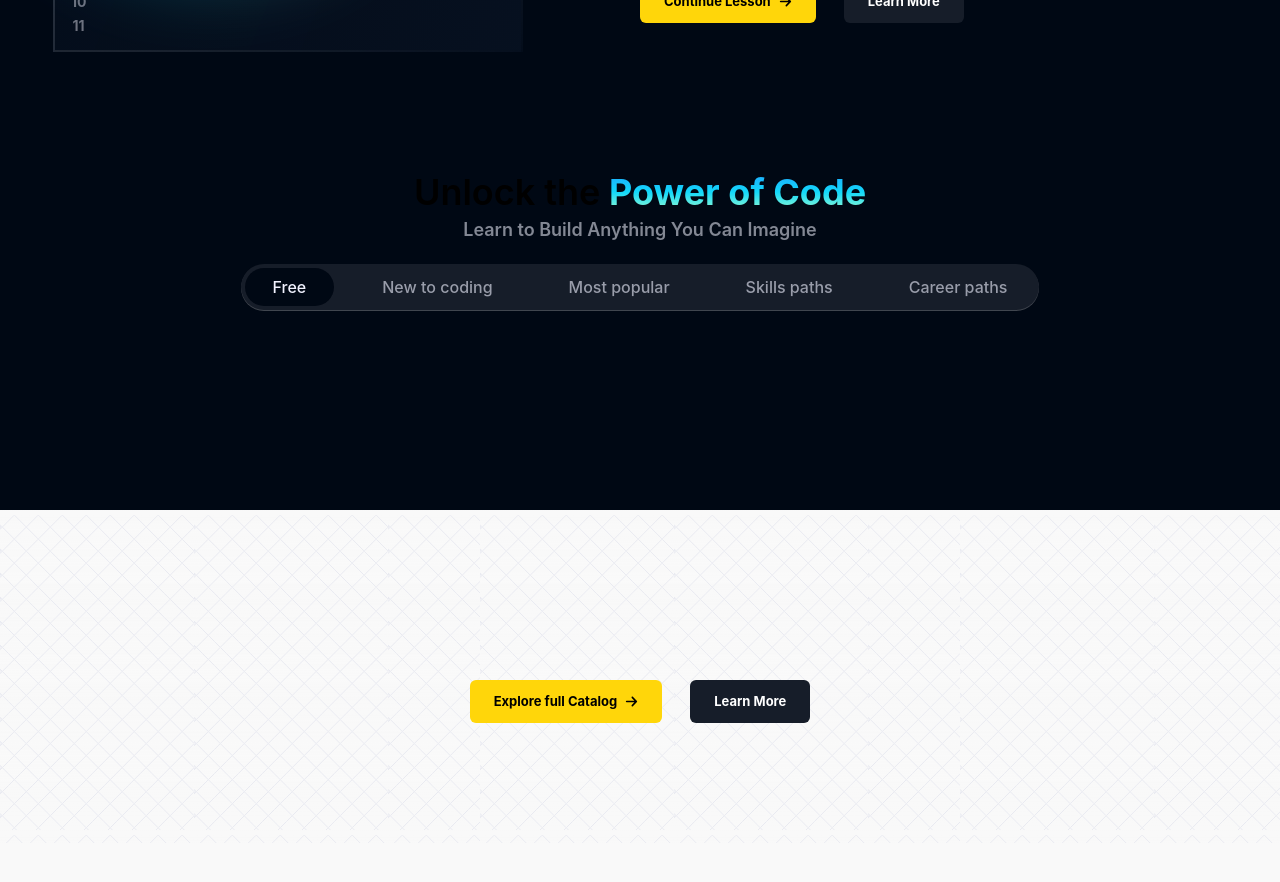
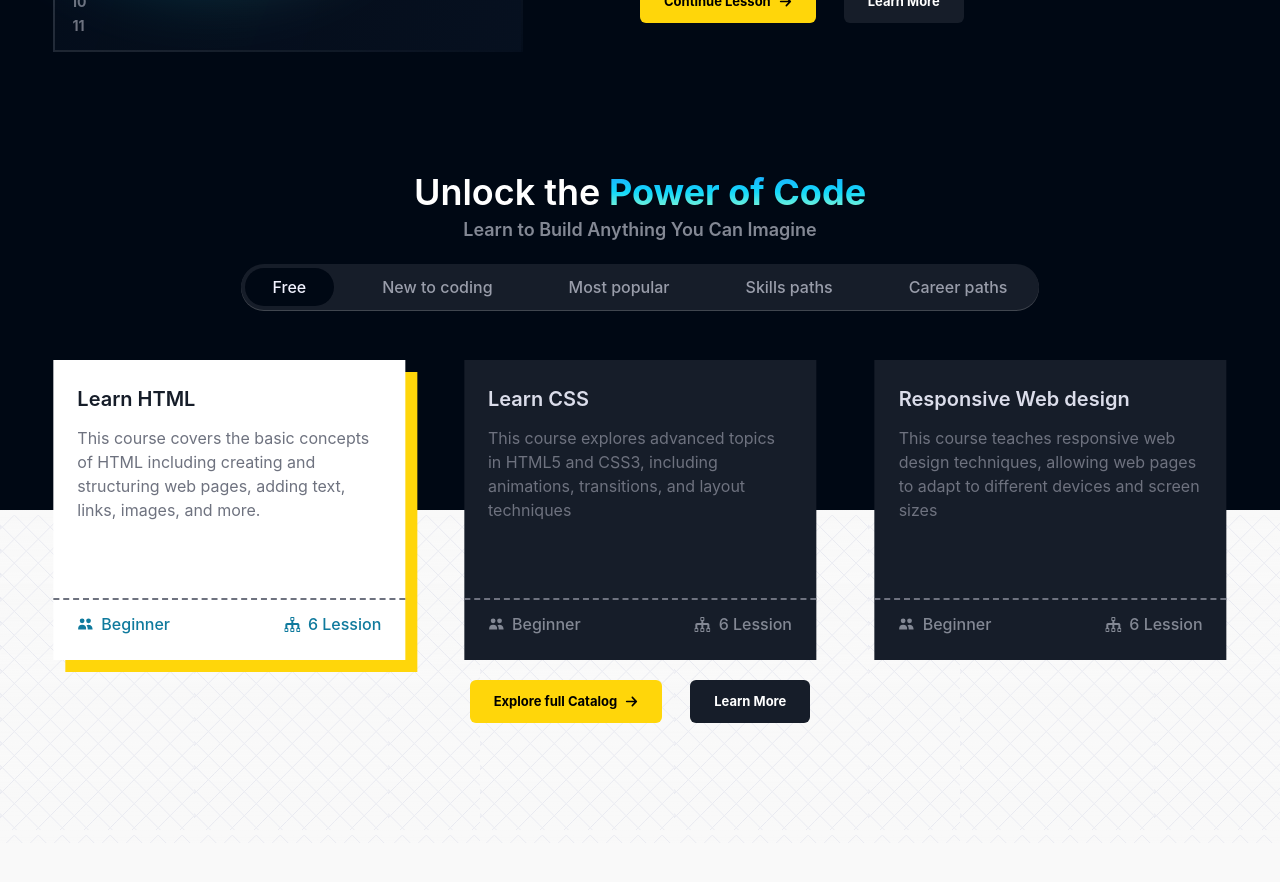
Before and after one commit to lavish-tak/StudyNotion-Edtech, a React (Create React App) app: page / in a window 1280 px wide. Shown: the part 1300-2182 px from the top of the page. Built offline with nearby package versions, Linux system fonts and the light colour scheme.

Commit message:
Explore More component added to homepage

```diff
--- a/src/components/core/HomePage/ExploreMore.jsx
+++ b/src/components/core/HomePage/ExploreMore.jsx
@@ -26,10 +26,10 @@ const ExploreMore = () => {
   };
 
   return (
-    <div>
+    <div className="flex flex-col">
       {/* Explore more section */}
       <div>
-        <div className="text-4xl font-semibold text-center my-10">
+        <div className="text-white text-4xl font-semibold text-center my-10">
           Unlock the
           <HighlightText text={"Power of Code"} />
           <p className="text-center text-richblack-300 text-lg font-semibold mt-1">
--- a/src/pages/Home.jsx
+++ b/src/pages/Home.jsx
@@ -90,8 +90,10 @@ const Home = () => {
               codeblock={`<!DOCTYPE html>\n <html lang="en">\n<head>\n<title>This is myPage</title>\n</head>\n<body>\n<h1><a href="/">Header</a></h1>\n<nav> <a href="/one">One</a> <a href="/two">Two</a> <a href="/three">Three</a>\n</nav>\n</body>`}
               bgGradient={<div className="codeblock1 absolute"></div>}
             />
+
           </div>
           {/*codeSection2 */}
+
           <div>
           <CodeBlocks
             position={"lg:flex-row-reverse"}
@@ -119,10 +121,9 @@ const Home = () => {
             bgGradient={<div className="codeblock2 absolute"></div>}
           />
         </div>
+        <ExploreMore/>
 
       </div>
-
-      <ExploreMore/>
 
      {/**Section2 */}
     <div className='bg-pure-greys-5 text-richblack-700'>
```
